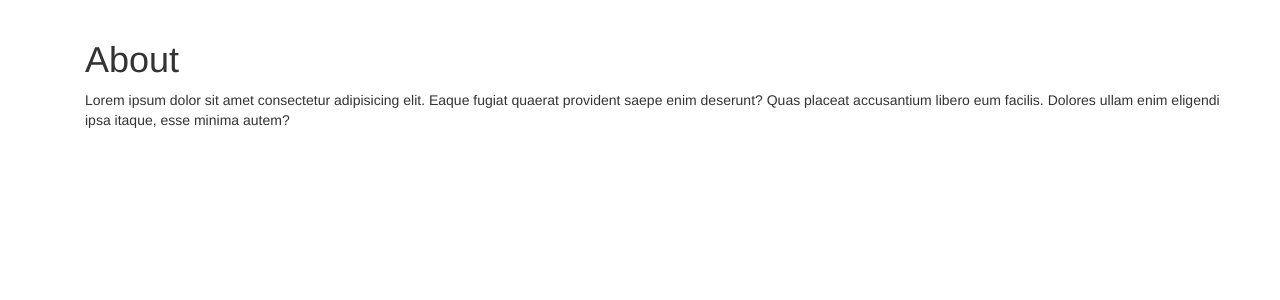
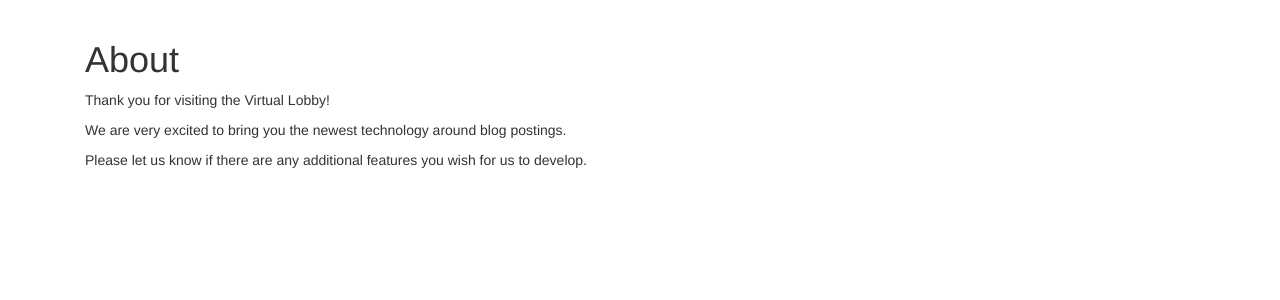
Before and after one commit to asiman11/user-signup, a Flask app: page /about in a window 1280 px wide. Shown: the part 52-352 px from the top of the page. Run offline with Flask 2, Linux system fonts and the light colour scheme; some libraries are stand-ins or nearby versions.

Commit message:
almost final

```diff
--- a/main.py
+++ b/main.py
@@ -27,7 +27,7 @@ class RegistrationForm(Form):
     email = StringField('Email Address', [
         validators.Regexp(r'(^[a-zA-Z0-9_.+-]+@[a-zA-Z0-9-]+\.[a-zA-Z0-9-.]+$)', message='No special characters or spaces'),
         validators.Email(message='Please enter a valid email'),
-        validators.Length(min=3, max=20)]
+        validators.Length(min=3)]
         )
     password = PasswordField('Password', [
         validators.DataRequired(),
@@ -59,9 +59,7 @@ def articles():
 #Single Article
 @app.route('/article/<string:id>/')
 def article(id):
-    # Create cursor
     cur = mysql.connection.cursor()
-    # Get article
     result = cur.execute("SELECT * FROM articles WHERE id = %s", [id])
     article = cur.fetchone()
     return render_template('article.html', article=article)
@@ -138,20 +136,14 @@ def logout():
 @app.route('/dashboard')
 @is_logged_in
 def dashboard():
-    # Create cursor
     cur = mysql.connection.cursor()
-
-    # Get articles
     result = cur.execute("SELECT * FROM articles")
-
     articles = cur.fetchall()
-
     if result > 0:
         return render_template('dashboard.html', articles=articles, title="Blogs")
     else:
-        msg = 'No Articles Found'
+        msg = 'No blogs found'
         return render_template('dashboard.html', msg=msg, title="Blogs")
-    # Close connection
     cur.close()
 
 @app.route('/add_article', methods=['GET', 'POST'])
@@ -165,10 +157,8 @@ def add_article():
         cur.execute("INSERT INTO articles(title, body, author) VALUES(%s, %s, %s)",(title, body, session['username']))
         mysql.connection.commit()
         cur.close()
-
         flash('Blog created', 'success')
         return redirect(url_for('dashboard'))
-
     return render_template('add_article.html', form=form)
 
 class ArticleForm(Form):
@@ -184,11 +174,9 @@ def edit_article(id):
     form = ArticleForm(request.form)
     form.title.data = article['title']
     form.body.data = article['body']
-
     if request.method == 'POST' and form.validate():
         title = request.form['title']
         body = request.form['body']
-
         cur = mysql.connection.cursor()
         app.logger.info(title)
         cur.execute ("UPDATE articles SET title=%s, body=%s WHERE id=%s",(title, body, id))
@@ -206,7 +194,7 @@ def delete_article(id):
     cur.execute("DELETE FROM articles WHERE id = %s", [id])
     mysql.connection.commit()
     cur.close()
-    flash('Article Deleted', 'success')
+    flash('Blog deleted', 'success')
     return redirect(url_for('dashboard'))
 
 
--- a/templates/about.html
+++ b/templates/about.html
@@ -2,7 +2,11 @@
 {% block body %}
 <div class="container">
 <h1 class="display-1">About</h1>
-<p>Lorem ipsum dolor sit amet consectetur adipisicing elit. Eaque fugiat quaerat provident saepe enim deserunt? Quas placeat accusantium libero eum facilis. Dolores ullam enim eligendi ipsa itaque, esse minima autem?</p>
+<p>Thank you for visiting the Virtual Lobby!</p>
+
+<p>We are very excited to bring you the newest technology around blog postings.</p>
+
+<p>Please let us know if there are any additional features you wish for us to develop.</p>
 </div>
 
 {% endblock %}
--- a/templates/dashboard.html
+++ b/templates/dashboard.html
@@ -1,8 +1,8 @@
 {% extends 'layout.html' %}
 
 {% block body %}
-  <h1>Dashboard <small> Welcome {{session.username}}</small></h1>
-  <a class="btn btn-success" href="/add_article"> Add Article</a>
+  <h1>Dashboard</h1> <p> Welcome {{session.username}}</p>
+  <a class="btn btn-primary" href="/add_article"> Add a Blog</a>
   <hr>
   <table class="table table-striped">
     <tr>
@@ -15,7 +15,7 @@
     </tr>
     {% for article in articles %}
       <tr>
-        <td>{{article.id}}</td>
+        <td><a href="article/{{article.id}}">{{article.id}}</td>
         <td>{{article.title}}</td>
         <td>{{article.author}}</td>
         <td>{{article.create_date}}</td>
```
Also changed, not shown: templates/index.html (+6 -5 lines).
